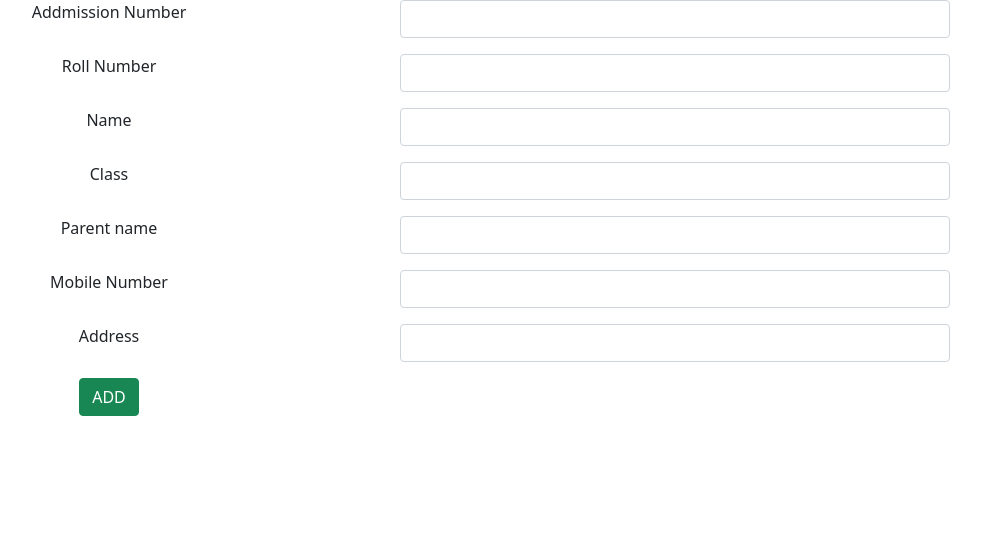
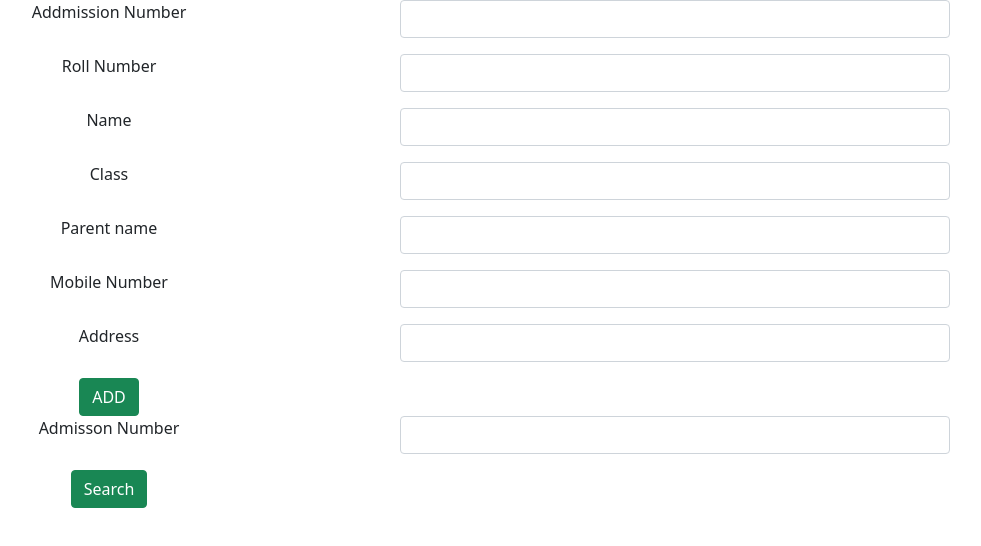
Before and after one commit to Ansumariamjacob/schoolmanagement-react-app, a React (Create React App) app: page / in a window 1280 px wide. Shown: the top 546 px of the page, without its empty margins (248-1229 px from the left). Built offline with nearby package versions, Linux system fonts and the light colour scheme.

Commit message:
school managementsearch

```diff
--- a/src/App.js
+++ b/src/App.js
@@ -3,11 +3,13 @@ import './App.css';
 import Addstudent from './component/Addstudent';
 import 'bootstrap/dist/css/bootstrap.min.css';
 import 'bootstrap/dist/js/bootstrap.bundle.min.js';
+import Search from './component/Search';
 
 function App() {
   return (
     <div className="App">
       <Addstudent/>
+      <Search/>
     </div>
   );
 }
--- /dev/null
+++ b/src/component/Search.js
@@ -0,0 +1,32 @@
+import React, { useState } from 'react'
+
+const Search = () => {
+    var [admno,setAdmno]=useState("")
+    const serData=()=>{
+        const data={"admission number":admno}
+        console.log(data)
+    }
+  return (
+    <div>
+         <div className="container">
+    <div className="row">
+        <div className="col col-12 col-sm-12 col-md-12 col-lg-12 col-xl-12 col-xxl-12">
+            <div className="row g-3">
+                <div className="col col-12 col-sm-6 col-md-6 col-lg-6 col-xl-6 col-xxl-6">
+                    <label for="" className="form-label">Admisson Number</label>
+                </div>
+                <div className="col col-12 col-sm-6 col-md-6 col-lg-6 col-xl-6 col-xxl-6">
+                    <input onChange={(e)=>{setAdmno(e.target.value)}} type="text" className="form-control"/>
+                </div>
+                <div className="col col-12 col-sm-12 col-md-6 col-lg-6 col-xl-6 col-xxl-6">
+                    <button onClick={serData} className="btn btn-success">Search</button>
+                </div>
+            </div>
+        </div>
+    </div>
+</div>
+    </div>
+  )
+}
+
+export default Search
```
